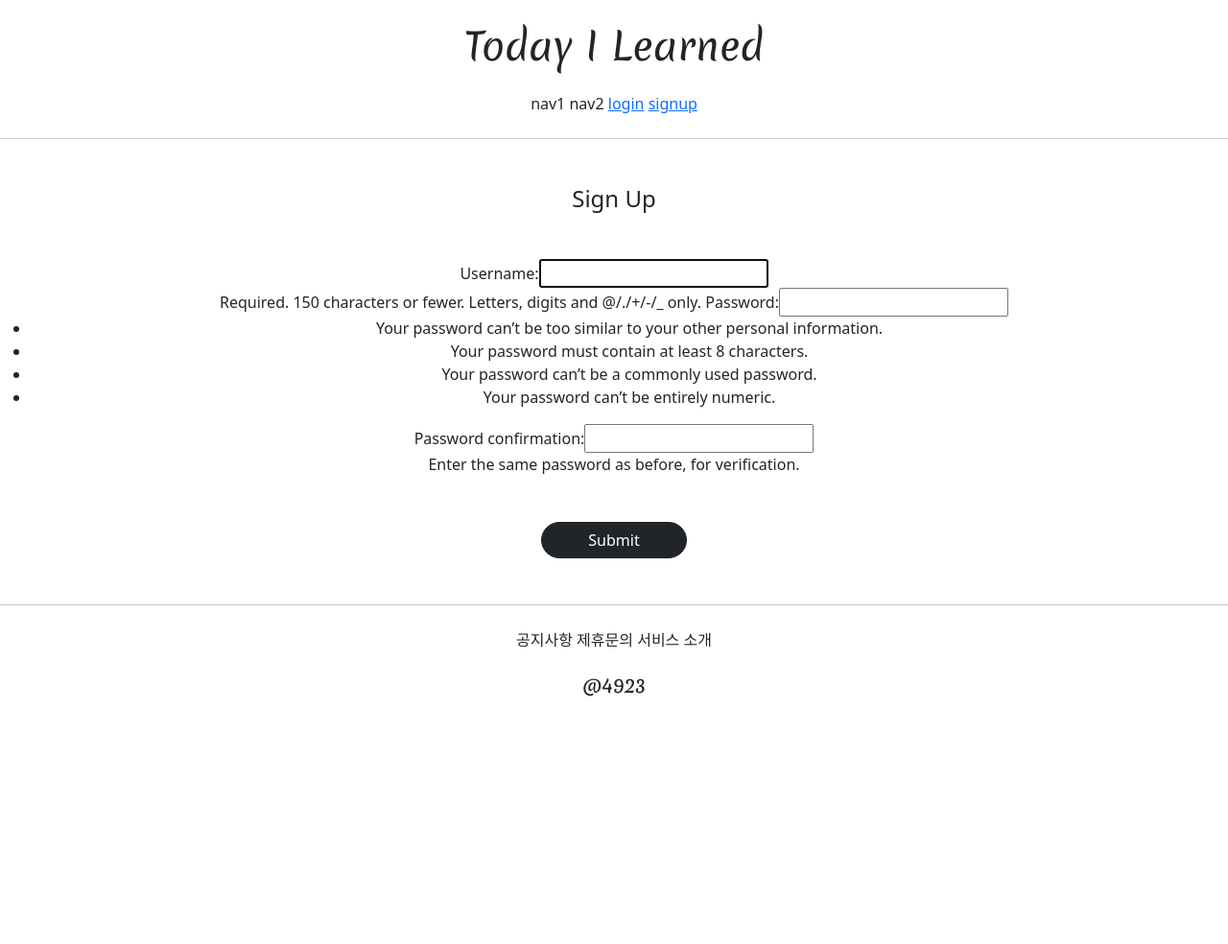
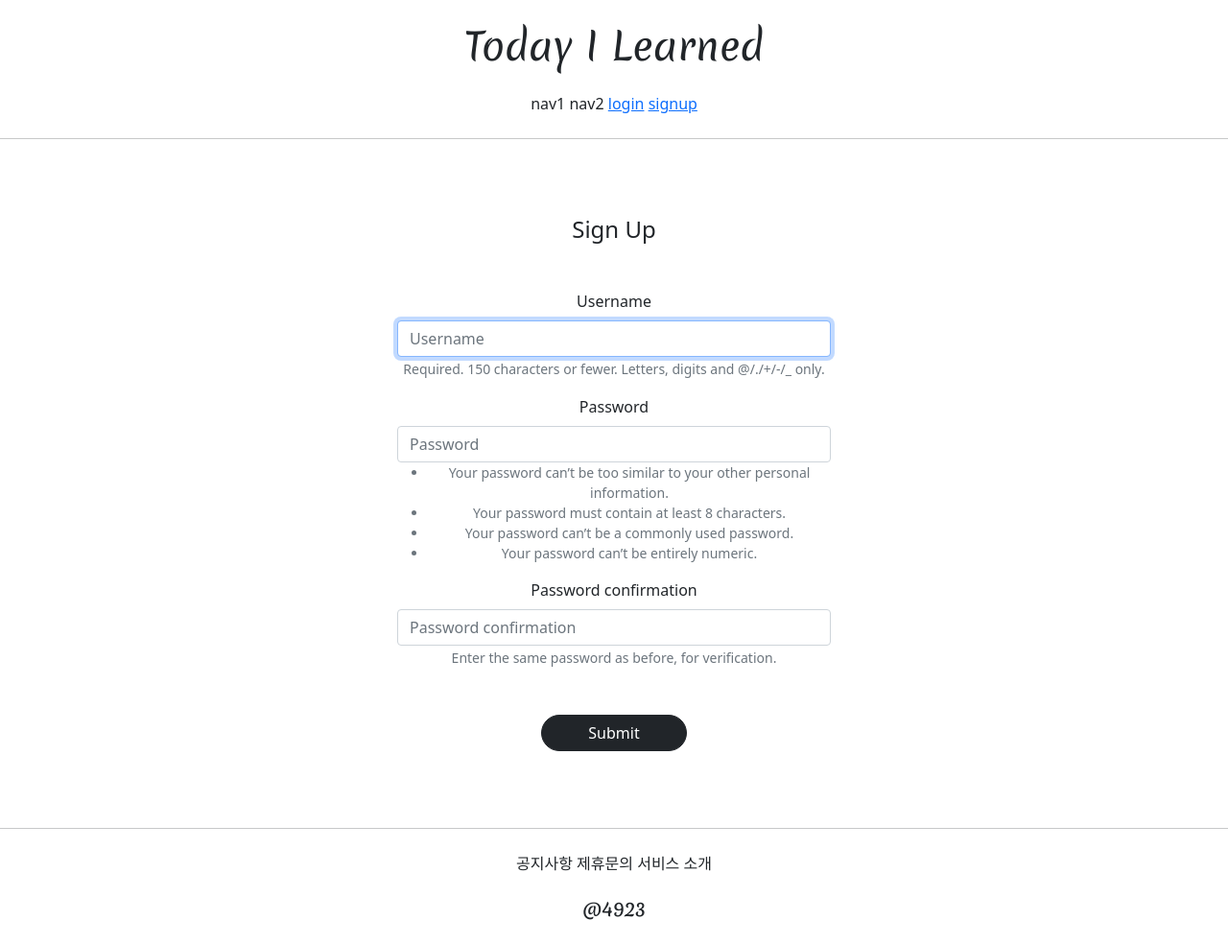
Before and after one commit to 4923/GwangjuAI2, a Django app: page /accountapp/create/ in a window 1280 px wide. Shown: the whole page at 96% size. Before the commit the page ends 726 px from the top, so only its background shows below. Run offline with Django 3.2, Linux system fonts and the light colour scheme; parts of the project's set-up code (start-up, migrations or seed data) failed here and were passed over; some libraries are stand-ins or nearby versions.

Commit message:
Feature : design, bootstrap4

```diff
--- a/02_Rotation/WebApplication/Project/livecoding/accountapp/templates/accountapp/create.html
+++ b/02_Rotation/WebApplication/Project/livecoding/accountapp/templates/accountapp/create.html
@@ -1,8 +1,11 @@
 {% extends 'base.html' %}
+
+{# Load the tag library #}
+{% load bootstrap4 %}
 
 {% block contents %}    <!-- base.html에서 content가 아닌 contents로 변수명을 지정했기 때문에 contents로 써야 함. -->
 
-<div class="text-center">
+<div class="text-center mw-500 m-auto">
     <div class="m-5">
         <h4>
             Sign Up
@@ -11,7 +14,7 @@
     <div>
         <form action="{% url 'accountapp:create' %}" method="post">
             {% csrf_token %}
-            {{ form }}
+            {% bootstrap_form form %}
             <div class="m-5">
             <input type="submit"
                    class="btn btn-dark rounded-pill px-5">
--- a/02_Rotation/WebApplication/Project/livecoding/accountapp/templates/accountapp/login.html
+++ b/02_Rotation/WebApplication/Project/livecoding/accountapp/templates/accountapp/login.html
@@ -1,4 +1,7 @@
 {% extends 'base.html' %}
+
+{# Load the tag library #}
+{% load bootstrap4 %}
 
 {% block contents %}
 
@@ -11,6 +14,7 @@
         <div>
             <form action="{% url 'accountapp:login' %}" method="post">
                 {% csrf_token %}
+                {% bootstrap_form form %}
                 {{ form }}
                 <div class="m-5">
                 <input type="submit"
--- a/02_Rotation/WebApplication/Project/livecoding/livecoding/settings.py
+++ b/02_Rotation/WebApplication/Project/livecoding/livecoding/settings.py
@@ -59,6 +59,7 @@ INSTALLED_APPS = [
     "django.contrib.messages",
     "django.contrib.staticfiles",
     "accountapp",
+    "bootstrap4",
 ]
 
 MIDDLEWARE = [
--- a/02_Rotation/WebApplication/Project/livecoding/static/base.css
+++ b/02_Rotation/WebApplication/Project/livecoding/static/base.css
@@ -16,3 +16,8 @@
 .todayilearned_footer_button {
     margin-top: 1.5rem;
 }
+
+.mw-500 {
+    max-width: 500px;
+    padding: 1rem 1.5rem;
+}
```
